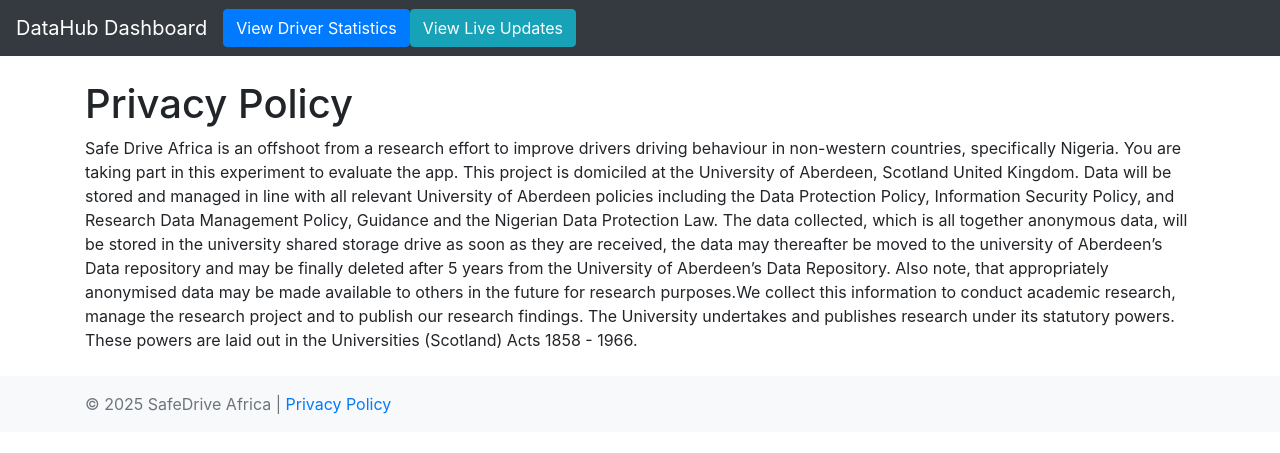
After one commit to iniakponode/safe-drive-africa-datahub, a FastAPI app: template app/templates/pages/privacy_policy.html in a window 1280 px wide. The commit adds this page. Shown: the top 453 px of the page. Run offline with FastAPI, Linux system fonts and the light colour scheme; the template is opened without the code that fills it, so the values that code supplies are empty; some libraries are stand-ins or nearby versions.

Commit message:
Add privacy policy page and route

```diff
--- a/app/routes/__init__.py
+++ b/app/routes/__init__.py
@@ -1,8 +1,9 @@
 # app/routes/__init__.py
+from fastapi import APIRouter
+from app.routes import dashboard
 from app.routes import driver_stats
 from app.routes import live
-from fastapi import APIRouter
-from app.routes import dashboard  # Import additional route modules as needed
+from app.routes import privacy
 
 router = APIRouter()
 
@@ -10,3 +11,4 @@
 router.include_router(dashboard.router, tags=["dashboard"])
 router.include_router(driver_stats.router, tags=["driver_stats"])
 # router.include_router(live.router, tags=["live"])
+router.include_router(privacy.router, tags=["privacy"])
--- /dev/null
+++ b/app/templates/pages/privacy_policy.html
@@ -0,0 +1,15 @@
+{% extends "base.html" %}
+
+{% block title %}Privacy Policy - DataHub{% endblock %}
+
+{% block content %}
+  <h1>Privacy Policy</h1>
+  <p>
+    Safe Drive Africa is an offshoot from a research effort to improve drivers driving behaviour in non-western countries, specifically Nigeria.
+    You are taking part in this experiment to evaluate the app. This project is domiciled at the University of Aberdeen, Scotland United Kingdom.
+    Data will be stored and managed in line with all relevant University of Aberdeen policies including the Data Protection Policy, Information Security Policy, and Research Data Management Policy, Guidance and the Nigerian Data Protection Law.
+    The data collected, which is all together anonymous data, will be stored in the university shared storage drive as soon as they are received, the data may thereafter be moved to the university of Aberdeen’s Data repository and may be finally deleted after 5 years from the University of Aberdeen’s Data Repository.
+    Also note, that appropriately anonymised data may be made available to others in the future for research purposes.We collect this information to conduct academic research, manage the research project and to publish our research findings.
+    The University undertakes and publishes research under its statutory powers. These powers are laid out in the Universities (Scotland) Acts 1858 - 1966.
+  </p>
+{% endblock %}
--- a/app/templates/partials/footer.html
+++ b/app/templates/partials/footer.html
@@ -1,6 +1,6 @@
 <!-- app/templates/partials/footer.html -->
 <footer class="footer mt-auto py-3 bg-light">
     <div class="container">
-        <span class="text-muted">© 2025 SafeDrive Africa</span>
+        <span class="text-muted">© 2025 SafeDrive Africa | <a href="/privacy">Privacy Policy</a></span>
     </div>
 </footer>
```
Also changed, not shown: app/routes/privacy.py (added, +10 -0 lines).
